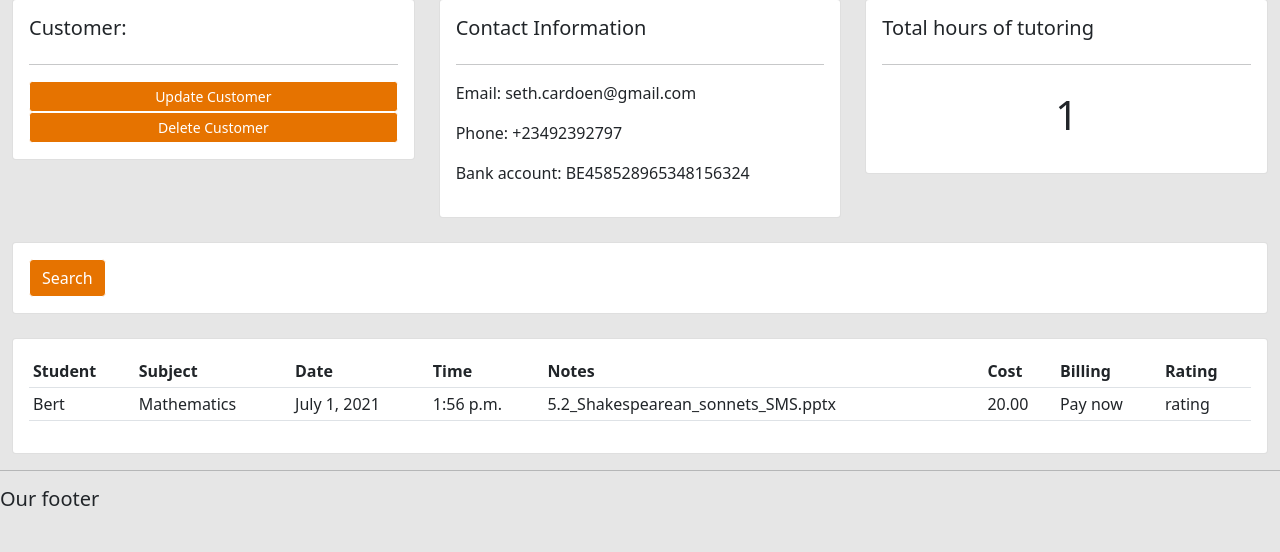
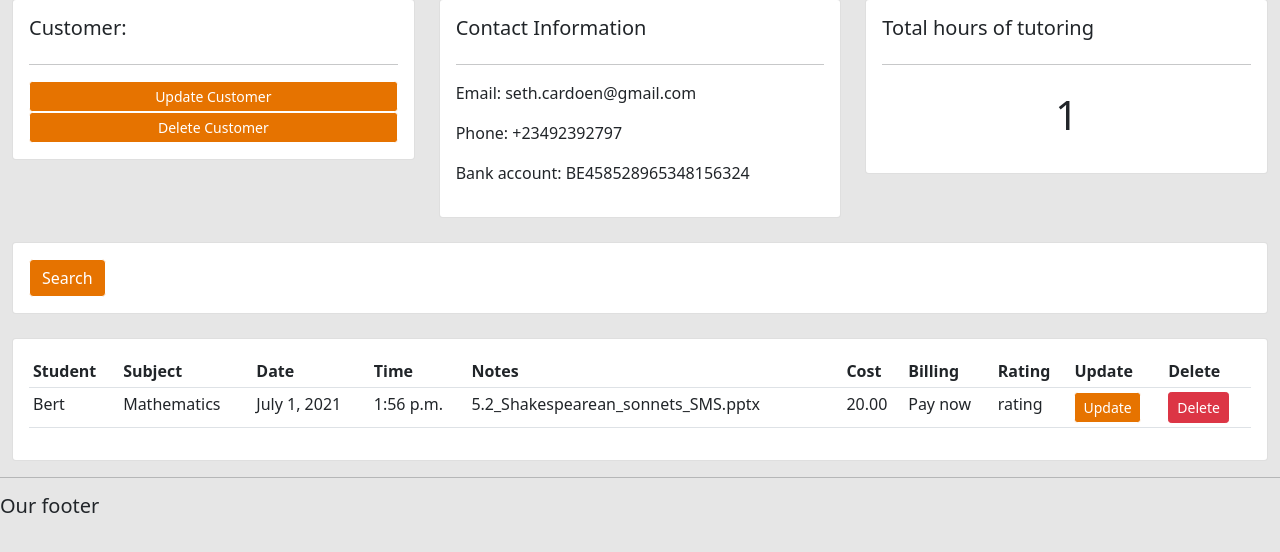
Before and after one commit to SethCardoen/tutorplaform123, a Django app: page /tutor/1/ in a window 1280 px wide. Shown: the part 136-688 px from the top of the page. Run offline with Django 3.2, Linux system fonts and the light colour scheme; data comes from the database, SQL or seed files in the repository; both versions use the stored data as it was after the commit; some libraries are stand-ins or nearby versions.

Commit message:
styling of forms

```diff
--- a/stutor/models.py
+++ b/stutor/models.py
@@ -61,3 +61,6 @@ class session(models.Model):
     description = models.TextField(null=True, blank=True, default="No description")
     price_an_hour = MoneyField(decimal_places=2, default=0, default_currency='EUR', max_digits=11, null=True)
     current_status = models.ForeignKey(status, on_delete=models.SET_NULL, null=True)
+
+    def __str__(self):
+        return self.subject.subject
--- a/stutor/templates/stutor/dashboard.html
+++ b/stutor/templates/stutor/dashboard.html
@@ -46,7 +46,7 @@
             <td>{{i.time}}</td>
             <td>{{i.description}}</td>
             <td> <a class="btn btn-primary  btn-sm btn-block" href="{% url 'update_session' i.id %}">Update</a> </td>
-            <td> <a class="btn btn-danger  btn-sm btn-block" href="">Delete</a> </td>
+            <td> <a class="btn btn-danger  btn-sm btn-block" href="{% url 'delete_session' i.id %}">Delete</a> </td>
           </tr>
         {% endfor %}
 
--- a/stutor/templates/stutor/tutor.html
+++ b/stutor/templates/stutor/tutor.html
@@ -76,6 +76,8 @@
 					<th>Cost</th>
 					<th>Billing</th>
 					<th>Rating</th>
+					<th>Update</th>
+					<th>Delete</th>
 				</tr>
 
 				{% for i in session %}
@@ -88,7 +90,9 @@
 					<td>{{i.price_an_hour}}</td>
 					<td>{{i.current_status}}</td>
 					<td>rating</td>
-				</tr>
+					<td> <a class="btn btn-primary  btn-sm btn-block" href="{% url 'update_session' i.id %}">Update</a> </td>
+					<td> <a class="btn btn-danger  btn-sm btn-block" href="{% url 'delete_session' i.id %}">Delete</a> </td>
+
 				{% endfor %}
 
 			</table>
--- a/stutor/urls.py
+++ b/stutor/urls.py
@@ -8,4 +8,5 @@ urlpatterns = [
 
     path('create_session/', views.create_session, name = 'create_session'),
     path('update_session/<str:pk_update_session>/', views.update_session, name = 'update_session'),
+    path('delete_session/<str:pk_delete_session>/', views.delete_session, name = 'delete_session'),
 ]
--- a/stutor/views.py
+++ b/stutor/views.py
@@ -58,5 +58,21 @@ def update_session(request, pk_update_session):
     sessio = session.objects.get(id=pk_update_session)
     form = sessionform(instance=sessio)
 
+    if request.method == 'POST':        #sending new post data from update to the form
+        form = sessionform(request.POST, instance=sessio)
+        if form.is_valid():
+            form.save()
+            return redirect('/')
+
     context = {'form': form}
     return render(request, 'stutor/session_form.html', context)
+
+def delete_session(request, pk_delete_session):
+    sessio = session.objects.get(id=pk_delete_session)
+
+    if request.method == "POST":
+        sessio.delete()
+        return redirect('/')
+
+    context = {'sessio': sessio}
+    return render(request, 'stutor/delete.html', context)
```
Also changed, not shown: stutor/templates/stutor/delete.html (added, +27 -0 lines), stutor/templates/stutor/session_form.html (+15 -5 lines), db.sqlite3.
